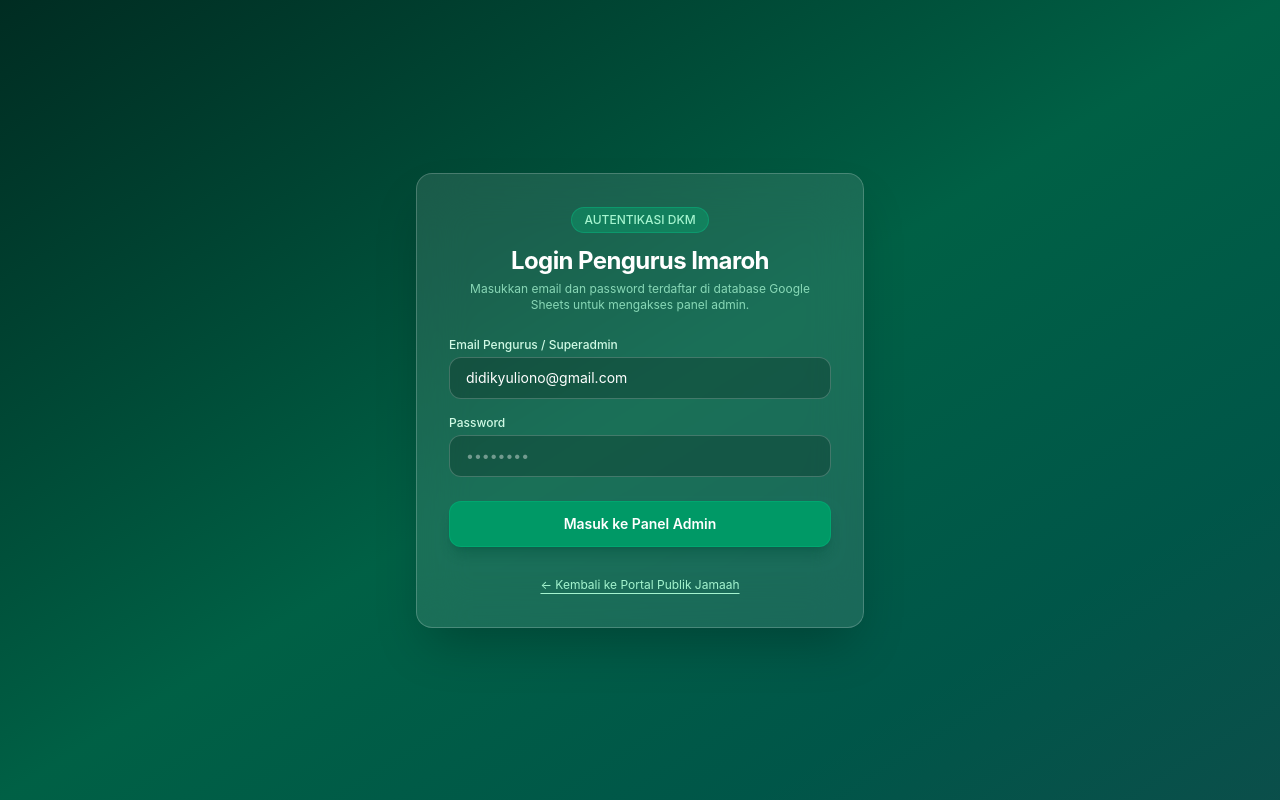
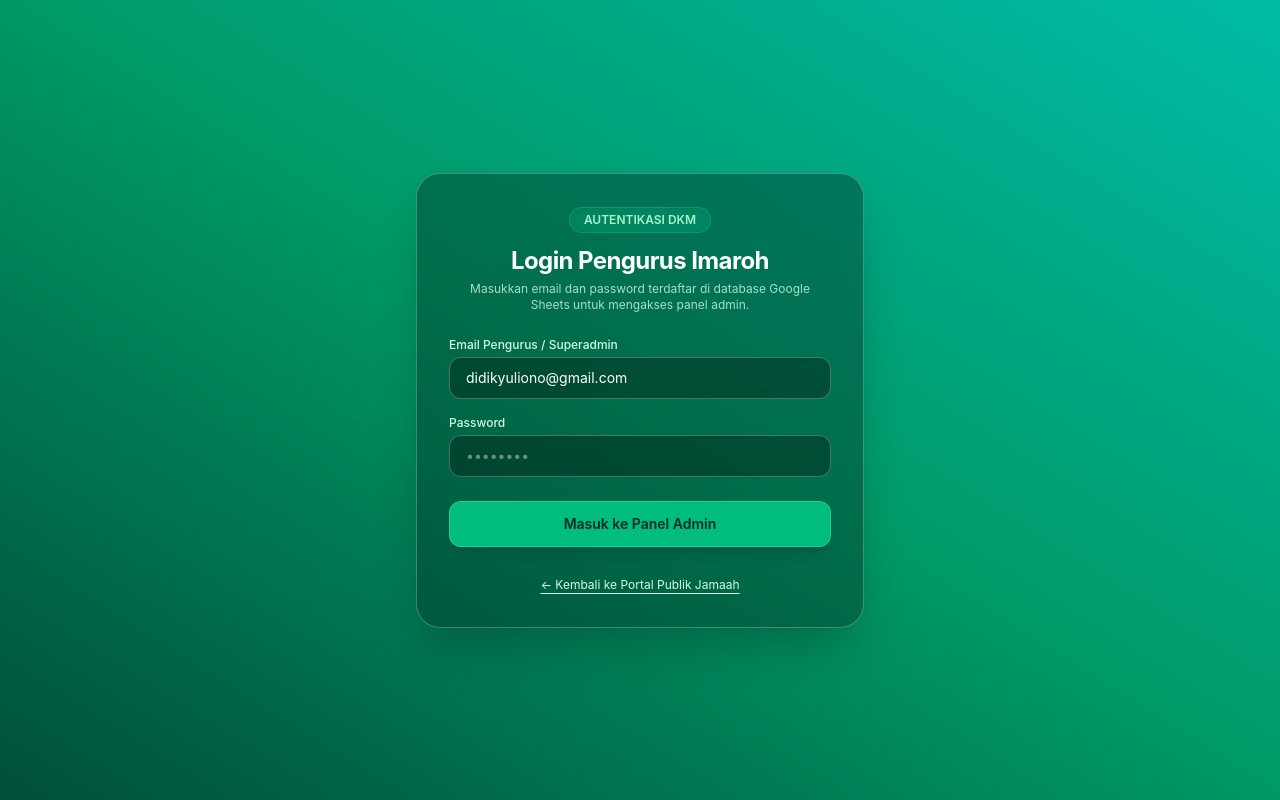
Before and after one commit to janur76/imaroh, a Next.js app: page /admin/login in a window 1280 px wide. Built offline with nearby package versions, Linux system fonts and the light colour scheme.

Commit message:
Enhance login page gradient background and glassmorphism contrast

```diff
--- a/app/admin/login/page.tsx
+++ b/app/admin/login/page.tsx
@@ -13,28 +13,27 @@ export default function AdminLoginPage() {
     e.preventDefault();
     setLoading(true);
 
-    // Simulasi autentikasi / proses login admin
     setTimeout(() => {
       setLoading(false);
-      // Arahkan ke dashboard admin setelah sukses
       router.push('/admin');
     }, 1000);
   };
 
   return (
-    <div className="min-h-screen w-full flex items-center justify-center bg-gradient-to-br from-emerald-950 via-emerald-800 to-teal-900 px-4">
+    <div className="min-h-screen w-full flex items-center justify-center bg-gradient-to-tr from-emerald-900 via-emerald-600 to-teal-500 px-4">
+
       {/* Kotak Glassmorphism */}
-      <div className="w-full max-w-md p-8 rounded-2xl bg-white/10 backdrop-blur-xl border border-white/20 shadow-2xl text-white">
+      <div className="w-full max-w-md p-8 rounded-3xl bg-emerald-950/40 backdrop-blur-2xl border border-white/25 shadow-2xl text-white">
 
         {/* Header / Badge */}
         <div className="text-center mb-6">
-          <span className="inline-block px-3 py-1 rounded-full text-xs font-medium bg-emerald-500/30 text-emerald-200 border border-emerald-400/30 mb-3">
+          <span className="inline-block px-3.5 py-1 rounded-full text-xs font-semibold bg-emerald-400/20 text-emerald-200 border border-emerald-400/30 mb-3 shadow-inner">
             AUTENTIKASI DKM
           </span>
           <h1 className="text-2xl font-bold tracking-tight text-white">
             Login Pengurus Imaroh
           </h1>
-          <p className="text-xs text-emerald-200/80 mt-1">
+          <p className="text-xs text-emerald-100/80 mt-1">
             Masukkan email dan password terdaftar di database Google Sheets untuk mengakses panel admin.
           </p>
         </div>
@@ -50,7 +49,7 @@ export default function AdminLoginPage() {
               value={email}
               onChange={(e) => setEmail(e.target.value)}
               required
-              className="w-full px-4 py-2.5 rounded-xl bg-black/20 border border-white/20 text-white placeholder-white/40 focus:outline-none focus:ring-2 focus:ring-emerald-400 text-sm"
+              className="w-full px-4 py-2.5 rounded-xl bg-black/30 border border-white/25 text-white placeholder-white/40 focus:outline-none focus:ring-2 focus:ring-emerald-300 text-sm shadow-inner"
               placeholder="email@domain.com"
             />
           </div>
@@ -65,14 +64,14 @@ export default function AdminLoginPage() {
               onChange={(e) => setPassword(e.target.value)}
               required
               placeholder="••••••••"
-              className="w-full px-4 py-2.5 rounded-xl bg-black/20 border border-white/20 text-white placeholder-white/40 focus:outline-none focus:ring-2 focus:ring-emerald-400 text-sm"
+              className="w-full px-4 py-2.5 rounded-xl bg-black/30 border border-white/25 text-white placeholder-white/40 focus:outline-none focus:ring-2 focus:ring-emerald-300 text-sm shadow-inner"
             />
           </div>
 
           <button
             type="submit"
             disabled={loading}
-            className="w-full py-3 rounded-xl font-semibold bg-emerald-600 hover:bg-emerald-500 text-white transition-all shadow-lg shadow-emerald-900/40 border border-emerald-500/40 text-sm mt-2 disabled:opacity-50"
+            className="w-full py-3 rounded-xl font-semibold bg-emerald-500 hover:bg-emerald-400 text-emerald-950 transition-all shadow-lg shadow-emerald-900/50 border border-emerald-300/40 text-sm mt-2 disabled:opacity-50 font-bold"
           >
             {loading ? 'Memproses...' : 'Masuk ke Panel Admin'}
           </button>
@@ -82,7 +81,7 @@ export default function AdminLoginPage() {
         <div className="text-center mt-6">
           <a
             href="/"
-            className="text-xs text-emerald-200 hover:text-white transition-colors underline underline-offset-4"
+            className="text-xs text-emerald-100 hover:text-white transition-colors underline underline-offset-4"
           >
             ← Kembali ke Portal Publik Jamaah
           </a>
```
